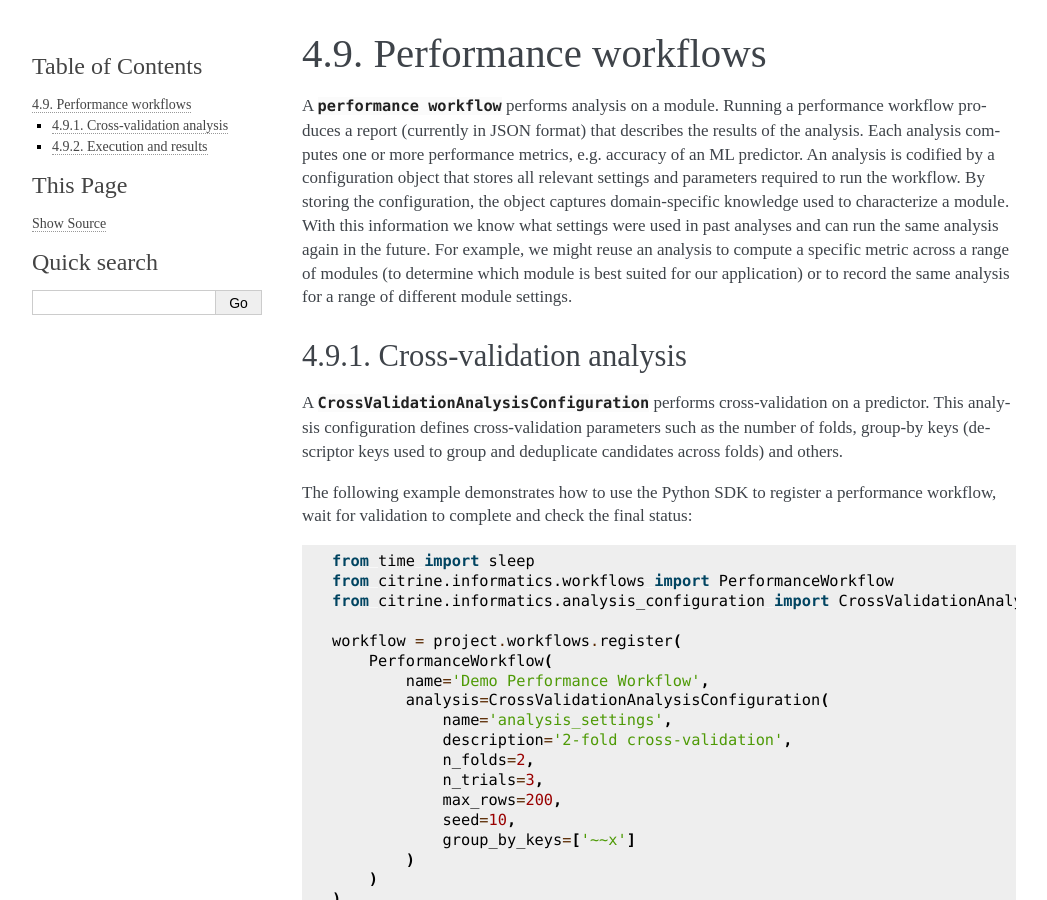
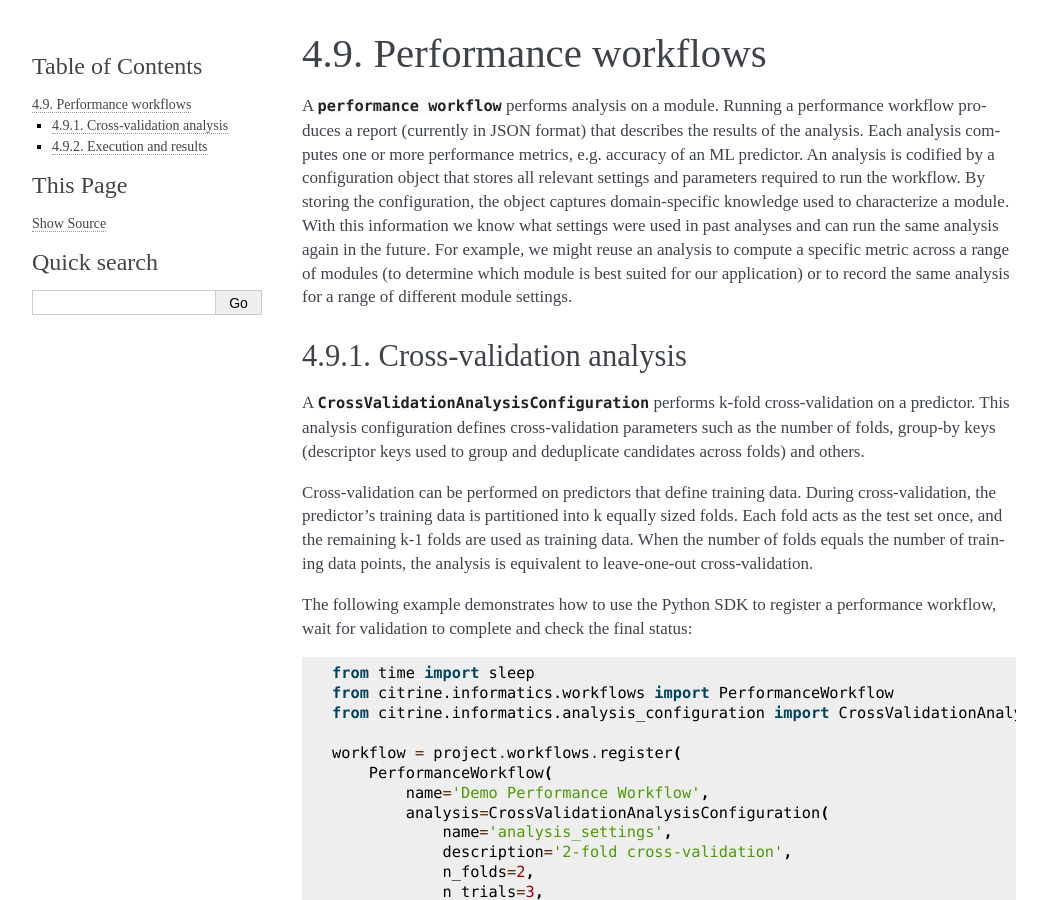
Before and after one commit to CitrineInformatics/citrine-python, a Sphinx documentation site: the page built from docs/source/workflows/performance_workflows.rst, in a window 1280 px wide and 900 px high. Shown: the whole window, without its empty margins (106-1153 px from the left). Built offline with Sphinx 7.4.7, drawn with Linux system fonts in a browser that asks for light colours.

Commit message:
Documented which predictors CV analysis can be applied to.

```diff
--- a/docs/source/workflows/performance_workflows.rst
+++ b/docs/source/workflows/performance_workflows.rst
@@ -12,8 +12,13 @@ For example, we might reuse an analysis to compute a specific metric across a ra
 Cross-validation analysis
 -------------------------
 
-A :class:`~citrine.informatics.analysis_configuration.CrossValidationAnalysisConfiguration` performs cross-validation on a predictor.
+A :class:`~citrine.informatics.analysis_configuration.CrossValidationAnalysisConfiguration` performs k-fold cross-validation on a predictor.
 This analysis configuration defines cross-validation parameters such as the number of folds, group-by keys (descriptor keys used to group and deduplicate candidates across folds) and others.
+
+Cross-validation can be performed on predictors that define training data.
+During cross-validation, the predictor's training data is partitioned into k equally sized folds.
+Each fold acts as the test set once, and the remaining k-1 folds are used as training data.
+When the number of folds equals the number of training data points, the analysis is equivalent to leave-one-out cross-validation.
 
 The following example demonstrates how to use the Python SDK to register a performance workflow, wait for validation to complete and check the final status:
 
```
